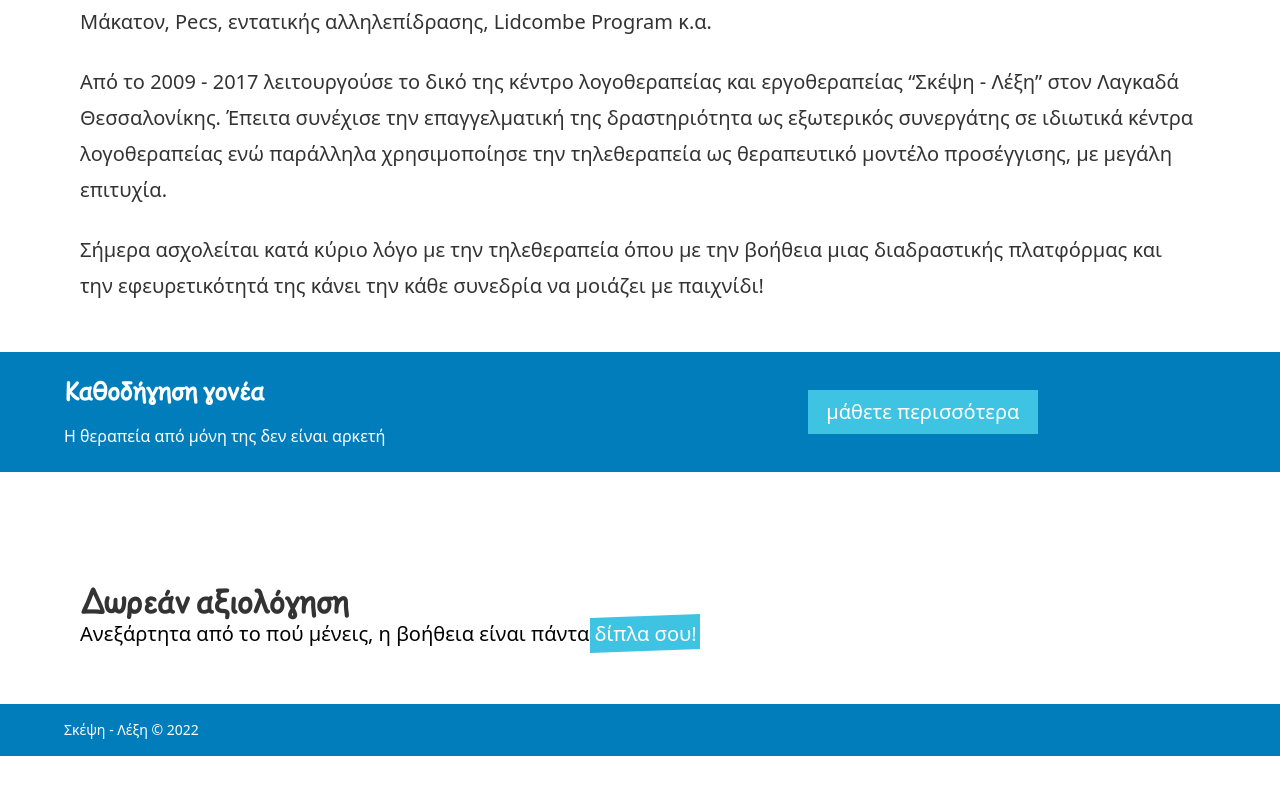
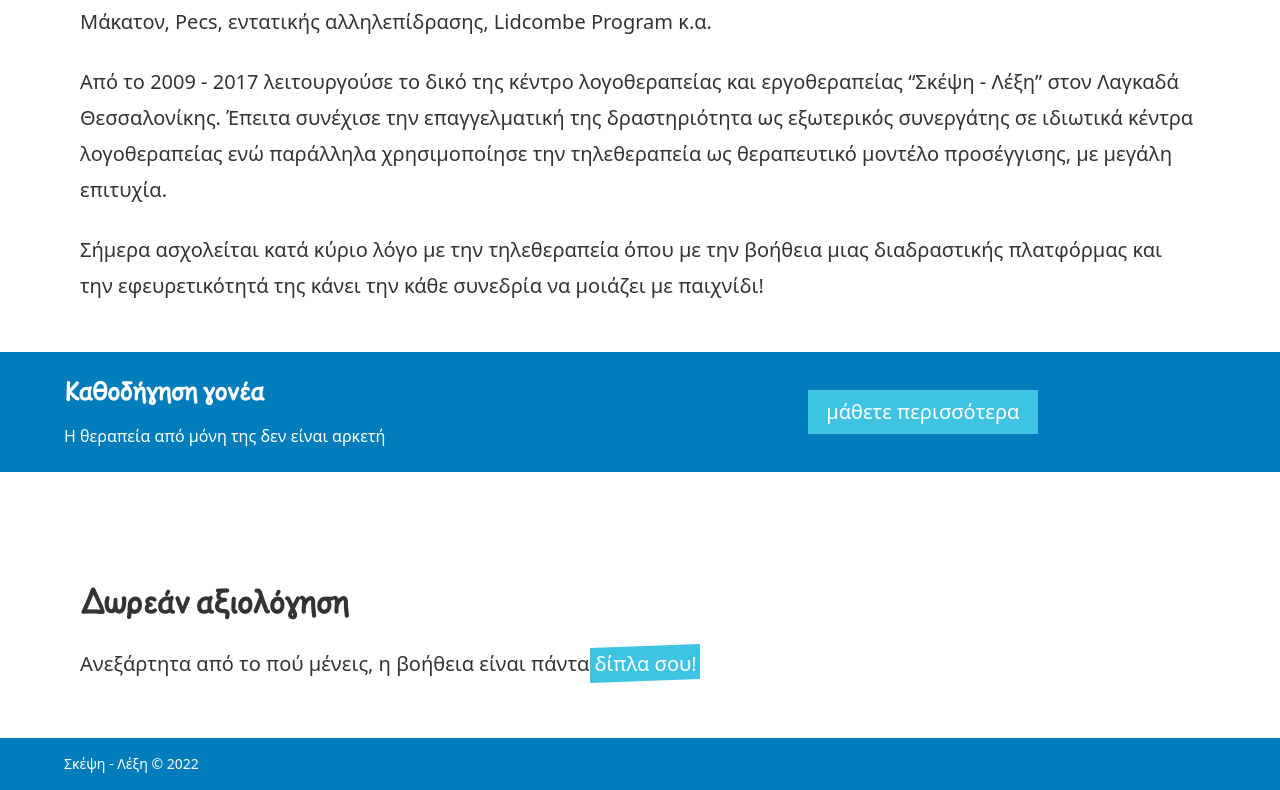
Before and after one commit to vkarampinis/skepsileksi.gr, a Next.js app: page /about in a window 1280 px wide. Shown: the part 340-1130 px from the top of the page. Before the commit the page ends 1096 px from the top, so only its background shows below. Built offline with nearby package versions, Linux system fonts and the light colour scheme.

Commit message:
add some padding

```diff
--- a/components/ContactSection.js
+++ b/components/ContactSection.js
@@ -4,7 +4,7 @@ import Highlight from "./Highlight";
 export default function ContactSection() {
   return (
     <section>
-      <div className="max-w-6xl p-4 mx-auto mt-24 ">
+      <div className="max-w-6xl p-4 mx-auto mt-24 prose prose-xl ">
         <H size={2}>Δωρεάν αξιολόγηση</H>
         <p>
           Ανεξάρτητα από το πού μένεις, η βοήθεια είναι πάντα{" "}
```
